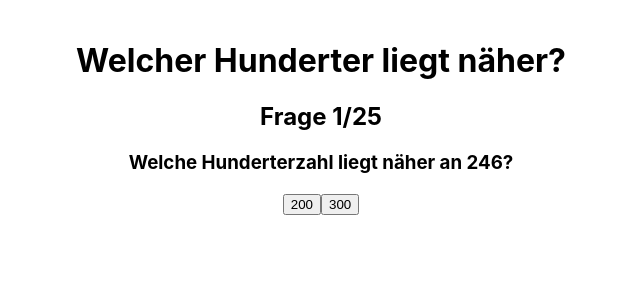
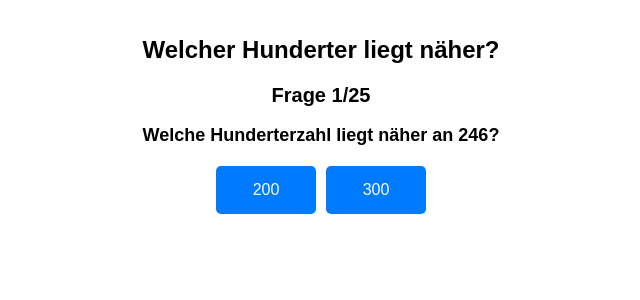
Before and after one commit to hssw24/rund100, a React (Create React App) app: page / in a window 1280 px wide. Shown: the top 300 px of the page, without its empty margins (319-959 px from the left). Built offline with nearby package versions, Linux system fonts and the light colour scheme.

Commit message:
Beschreibung der Änderungen

```diff
--- a/src/App.js
+++ b/src/App.js
@@ -1,5 +1,6 @@
 import React, { useState, useEffect } from "react";
 
+// Hauptkomponente
 const App = () => {
   const [highScore, setHighScore] = useState(
     JSON.parse(localStorage.getItem("highScore")) || { name: "", score: 0, time: Infinity }
@@ -12,8 +13,8 @@ const App = () => {
   };
 
   return (
-    <div style={{ textAlign: "center", padding: "20px" }}>
-      <h1>Welcher Hunderter liegt näher?</h1>
+    <div style={styles.container}>
+      <h1 style={styles.title}>Welcher Hunderter liegt näher?</h1>
       {showGame ? (
         <Game highScore={highScore} updateHighScore={updateHighScore} onGameOver={() => setShowGame(false)} />
       ) : (
@@ -23,6 +24,7 @@ const App = () => {
   );
 };
 
+// Spielkomponente
 const Game = ({ highScore, updateHighScore, onGameOver }) => {
   const generateRandomNumber = () => Math.floor(Math.random() * 1001);
 
@@ -53,6 +55,8 @@ const Game = ({ highScore, updateHighScore, onGameOver }) => {
       ) {
         const playerName = prompt("Neuer Rekord! Bitte gib deinen Namen ein:");
         updateHighScore({ name: playerName, score: correctCount + (isCorrect ? 1 : 0), time: timeTaken });
+      } else {
+        alert("Kein neuer Rekord.");
       }
 
       onGameOver();
@@ -67,29 +71,80 @@ const Game = ({ highScore, updateHighScore, onGameOver }) => {
 
   return (
     <div>
-      <h2>Frage {questionNumber}/25</h2>
-      <h3>Welche Hunderterzahl liegt näher an {currentNumber}?</h3>
-      <div>
-        <button onClick={() => handleAnswer(lowerHundred)}>{lowerHundred}</button>
-        <button onClick={() => handleAnswer(upperHundred)}>{upperHundred}</button>
+      <h2 style={styles.subTitle}>Frage {questionNumber}/25</h2>
+      <h3 style={styles.question}>Welche Hunderterzahl liegt näher an {currentNumber}?</h3>
+      <div style={styles.buttonContainer}>
+        <button style={styles.button} onClick={() => handleAnswer(lowerHundred)}>
+          {lowerHundred}
+        </button>
+        <button style={styles.button} onClick={() => handleAnswer(upperHundred)}>
+          {upperHundred}
+        </button>
       </div>
     </div>
   );
 };
 
+// Ergebnisanzeige
 const Result = ({ highScore, onRestart }) => {
   return (
     <div>
-      <h2>Spiel beendet!</h2>
-      <h3>Highscore</h3>
-      <p>
+      <h2 style={styles.subTitle}>Spiel beendet!</h2>
+      <h3 style={styles.question}>Highscore</h3>
+      <p style={styles.resultText}>
         Name: {highScore.name} <br />
         Richtige Antworten: {highScore.score} <br />
         Benötigte Zeit: {highScore.time.toFixed(2)} Sekunden
       </p>
-      <button onClick={onRestart}>Neues Spiel starten</button>
+      <button style={styles.button} onClick={onRestart}>
+        Neues Spiel starten
+      </button>
     </div>
   );
 };
 
+// Stile für responsive Design
+const styles = {
+  container: {
+    textAlign: "center",
+    padding: "20px",
+    fontFamily: "Arial, sans-serif",
+  },
+  title: {
+    fontSize: "24px",
+    marginBottom: "20px",
+  },
+  subTitle: {
+    fontSize: "20px",
+    marginBottom: "10px",
+  },
+  question: {
+    fontSize: "18px",
+    marginBottom: "20px",
+  },
+  buttonContainer: {
+    display: "flex",
+    justifyContent: "center",
+    gap: "10px",
+    flexWrap: "wrap",
+  },
+  button: {
+    padding: "15px 20px",
+    fontSize: "16px",
+    backgroundColor: "#007BFF",
+    color: "white",
+    border: "none",
+    borderRadius: "5px",
+    cursor: "pointer",
+    minWidth: "100px",
+  },
+  buttonHover: {
+    backgroundColor: "#0056b3",
+  },
+  resultText: {
+    fontSize: "16px",
+    marginBottom: "20px",
+  },
+};
+
 export default App;
```
